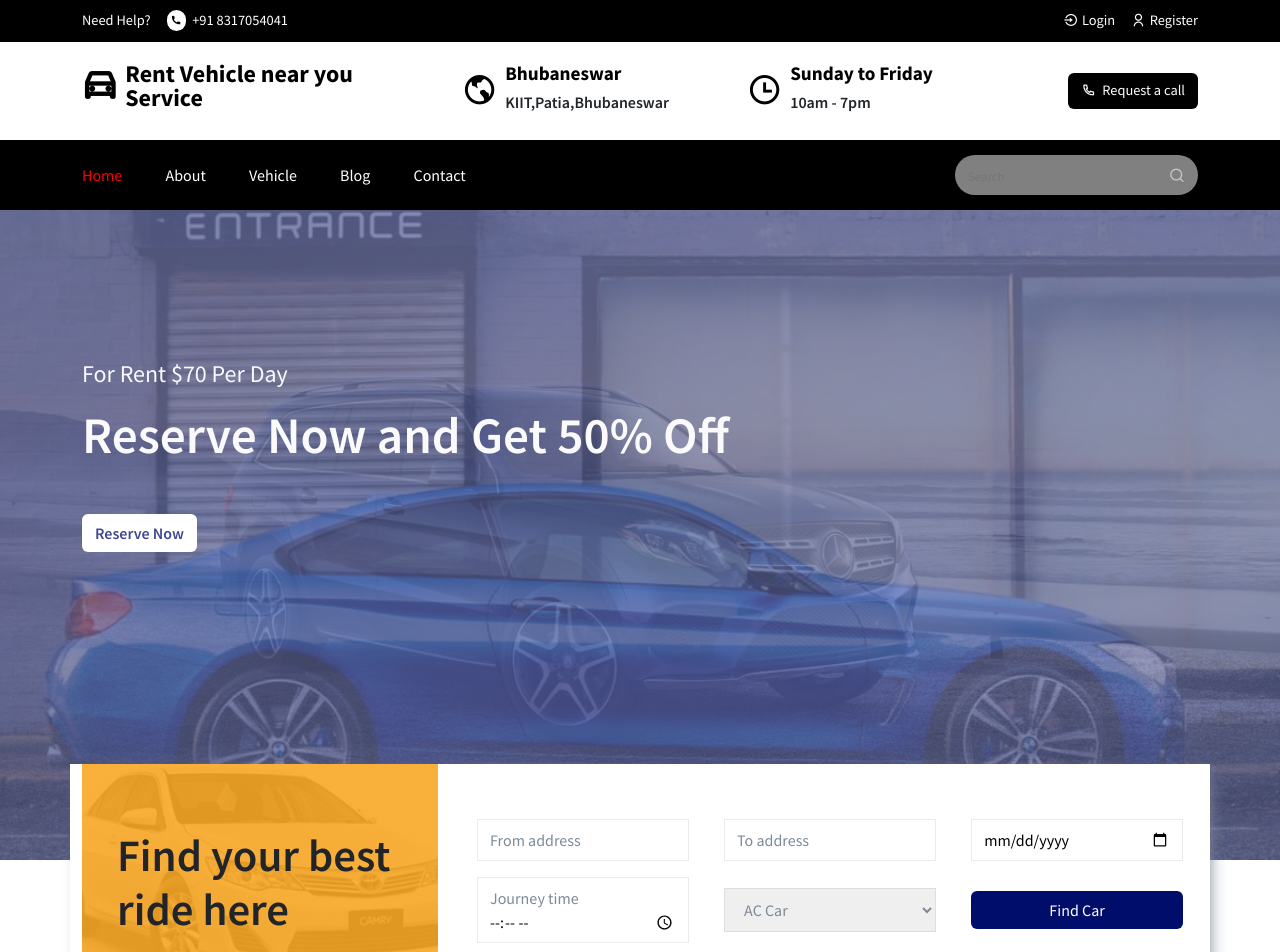
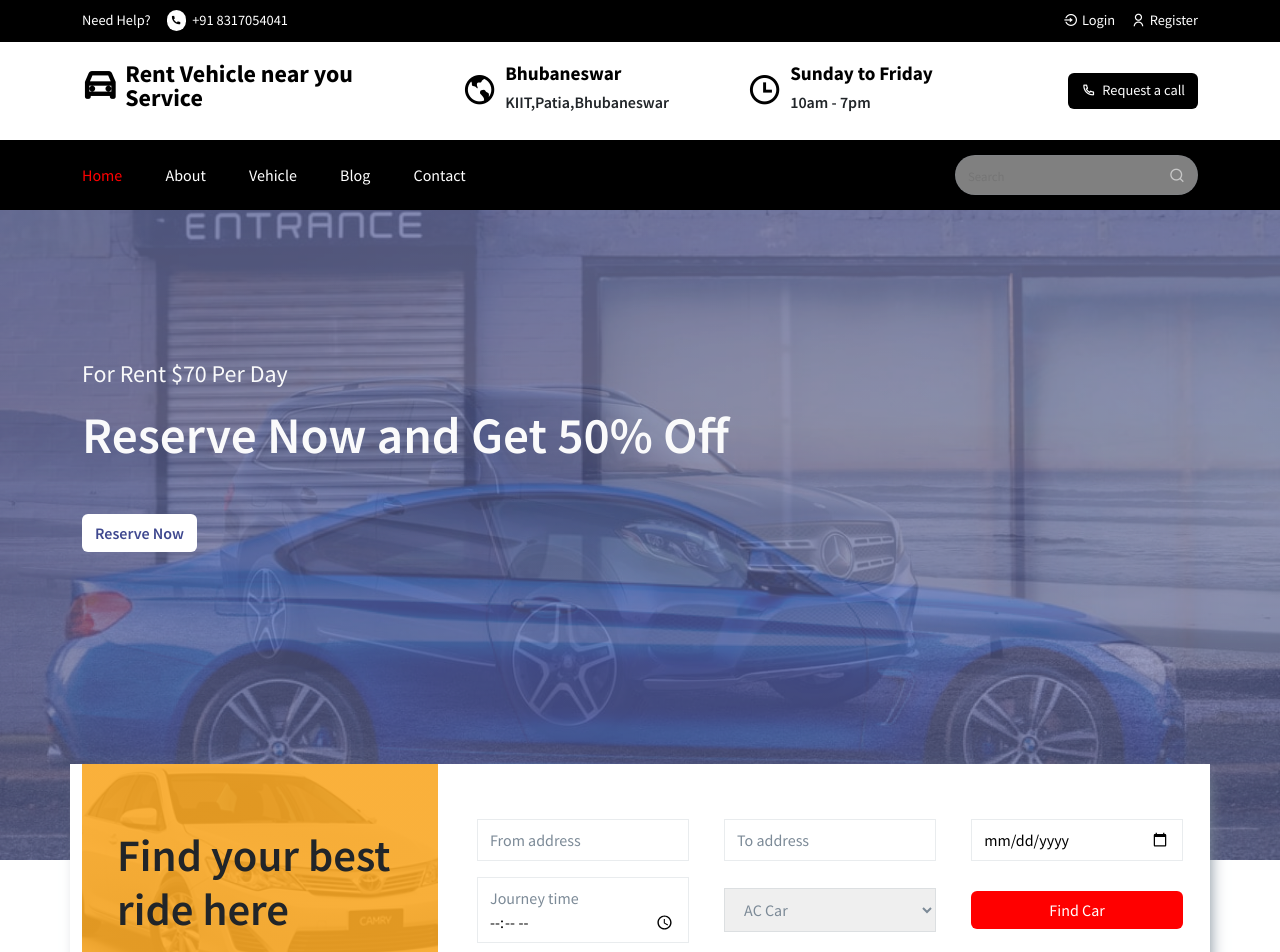
Before and after one commit to harshitkhare44/Rent_A_Vehicle_Online, a React (Create React App) app in the folder rent-a-vehicle-online/: page /home in a window 1280 px wide. Shown: the top 952 px of the page. Built offline with nearby package versions, Linux system fonts and the light colour scheme.

Commit message:
working on form page

```diff
--- a/rent-a-vehicle-online/src/styles/find-car-form.css
+++ b/rent-a-vehicle-online/src/styles/find-car-form.css
@@ -73,7 +73,7 @@
 }
 
 .find__car-btn {
-  background: #000d6b !important;
+  background: red !important;
   color: #fff !important;
   padding: 8px 15px;
   width: 100%;
```
